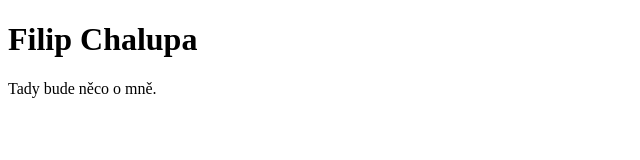
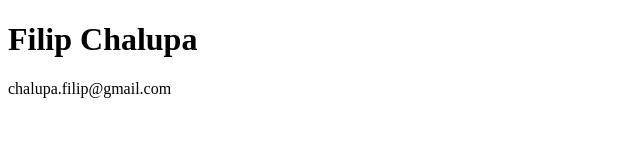
Before and after one commit to FilipChalupa/cviceni-vizitka-2023, a plain HTML site: page index.html in a window 1280 px wide. Shown: the full height of the page, 0-640 px from the left. Drawn offline with Linux system fonts and the light colour scheme.

Commit message:
Změna title a přidán e-mail"

```diff
--- a/index.html
+++ b/index.html
@@ -3,11 +3,10 @@
 	<head>
 		<meta charset="UTF-8" />
 		<meta name="viewport" content="width=device-width, initial-scale=1.0" />
-		<title>Document</title>
+		<title>Vizitka</title>
 	</head>
 	<body>
 		<h1>Filip Chalupa</h1>
-
-		Tady bude něco o mně.
+		chalupa.filip@gmail.com
 	</body>
 </html>
```
